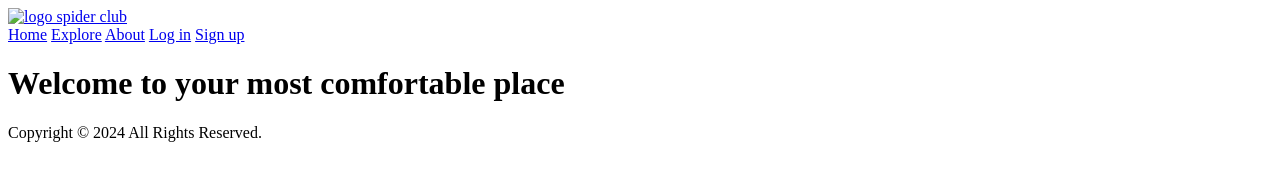
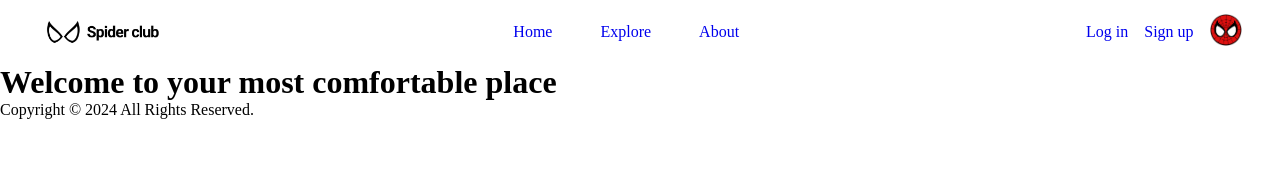
Before and after one commit to RevoU-FSSE-4/module-2-davidfrdian, a plain HTML site: page index.html in a window 1280 px wide. Drawn offline with Linux system fonts and the light colour scheme.

Commit message:
styling little bit

```diff
--- /dev/null
+++ b/css/home.css
@@ -0,0 +1,36 @@
+header {
+  display: flex;
+  justify-content: space-between;
+  align-items: center;
+  font-size: 1em;
+  padding: 0 3%;
+}
+
+header a{
+    text-decoration: none;
+}
+
+.nav-logo img{
+    display: flex;
+    height: 4em;
+    justify-content: center;
+    align-items: center;
+}
+
+.nav-menu {
+    display: flex;
+    gap: 3em;
+}
+
+
+.nav-other {
+    display: flex;
+    justify-content: center;
+    align-items: center;
+    gap: 1em;
+}
+.nav-other > div img{
+    width: 2em;
+    height: 2em;
+    align-items: center;
+}
--- /dev/null
+++ b/css/style.css
@@ -0,0 +1,7 @@
+
+
+* {
+    margin: 0;
+    padding: 0;
+    box-sizing: border-box;
+}
--- a/index.html
+++ b/index.html
@@ -6,18 +6,28 @@
     <meta name="author" content="David Ferdian" />
     <meta name="keywords" content="HTML, CSS, JavaScript" />
     <title>Spider Club</title>
+
+    <link rel="stylesheet" href="./css/style.css" />
+    <link rel="stylesheet" href="./css/home.css" />
   </head>
   <body>
     <header>
       <nav class="nav-logo">
-        <a href="#"><img src="" alt="logo spider club" /></a>
+        <a href="#"
+          ><img src="./images/logo-long.png" alt="Logo Spider Club"
+        /></a>
       </nav>
       <nav class="nav-menu">
         <a href="#">Home</a>
         <a href="#">Explore</a>
         <a href="#">About</a>
+      </nav>
+      <nav class="nav-other">
         <a href="#">Log in</a>
         <a href="#">Sign up</a>
+        <div>
+          <img src="./images/peter-head.png" alt="Mode Peter Parker" />
+        </div>
       </nav>
     </header>
     <main>
```
Also changed, not shown: images/gwen-head.png (added), images/logo-long.png (added), images/logo-short.png (added), images/miles-head.png (added), images/peter-head.png (added).
